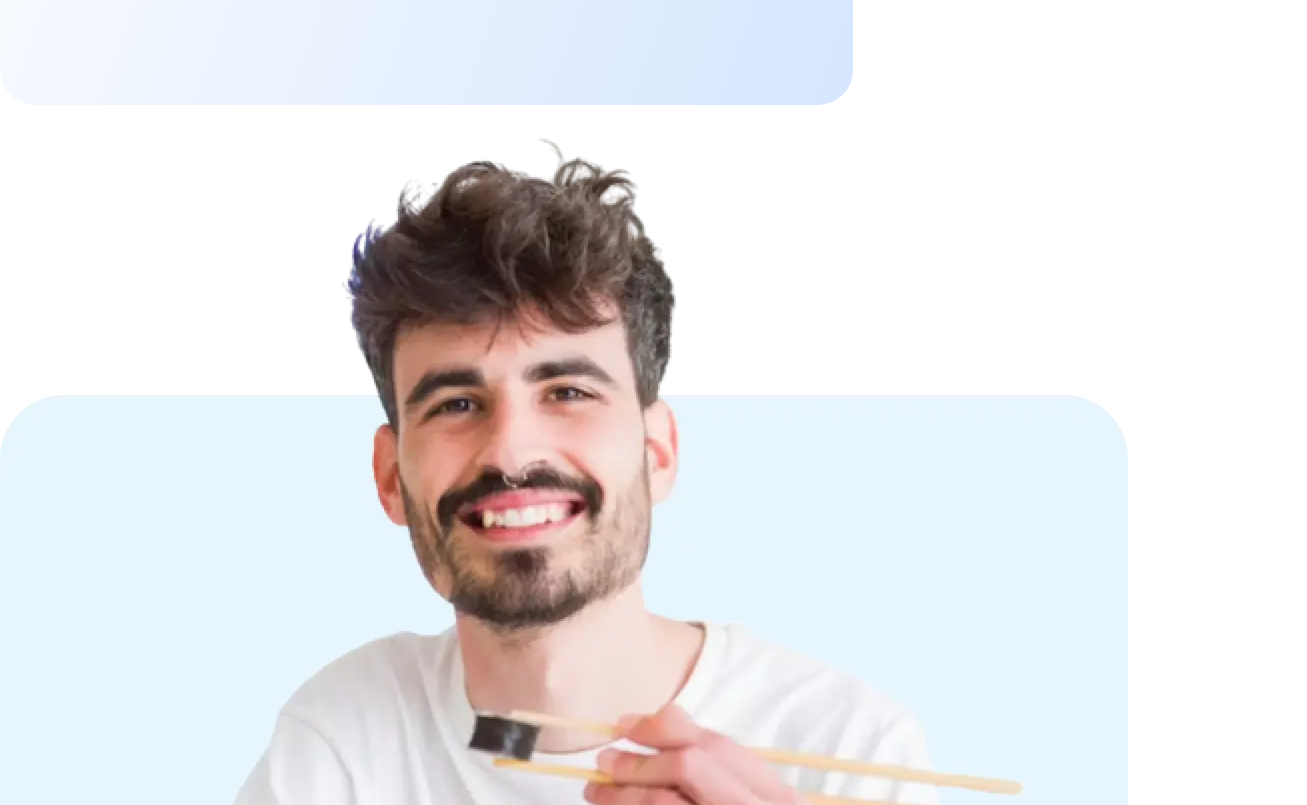
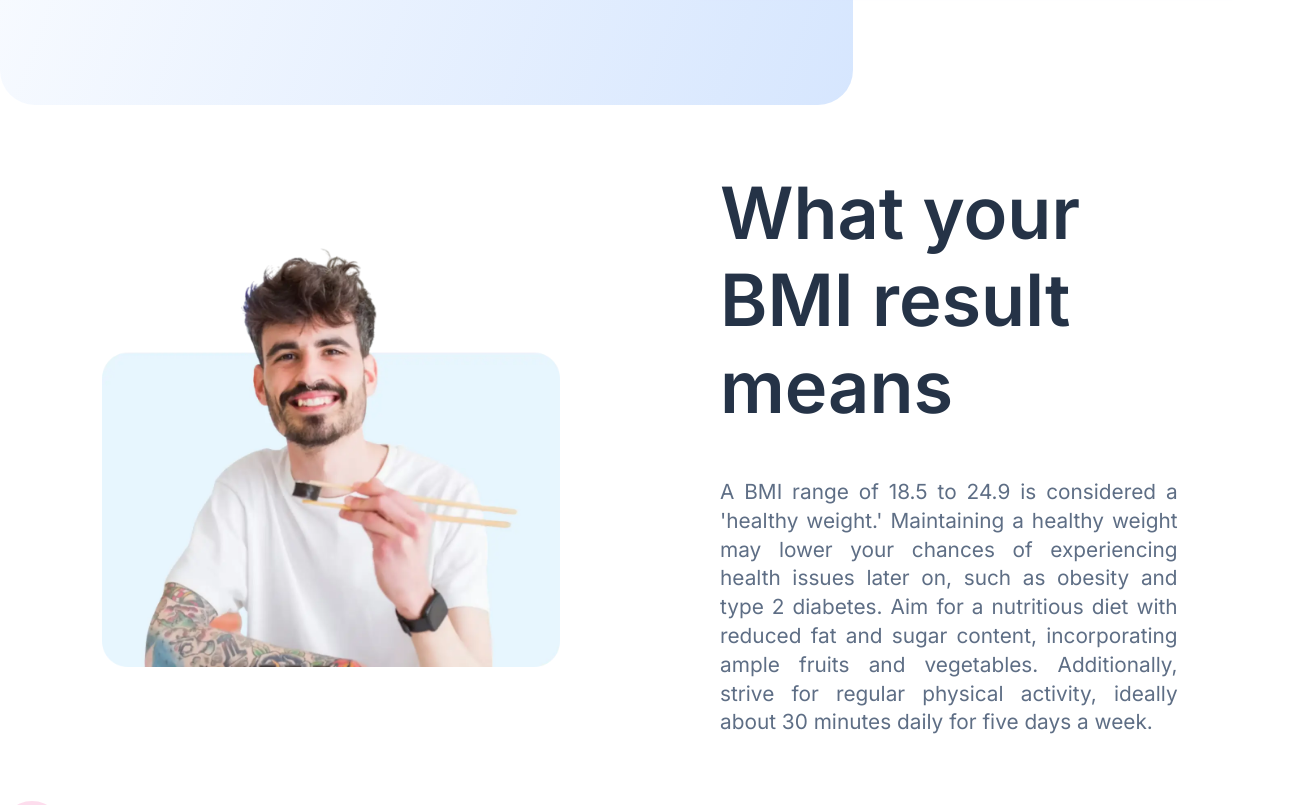
Before and after one commit to philipmontford/bmi-calculator, a plain HTML site: page bmi-calculator/starter-code/index.html in a window 1280 px wide. Shown: the part 616-1421 px from the top of the page, 1307 px wide, since content can reach past the window. Drawn offline with Linux system fonts and the light colour scheme; a script that the page names is missing.

Commit message:
Section 2
Section 2 Work progress currently at 99%

```diff
--- a/bmi-calculator/starter-code/index.html
+++ b/bmi-calculator/starter-code/index.html
@@ -107,8 +107,10 @@
     </header>
 
 
-  <section class="summary">
-    <img src="./assets/images/image-man-eating.webp" alt="man eating sushi" />
+  <div class="summary">
+    <div class="summary-image">
+      <img src="./assets/images/image-man-eating.webp" alt="man eating sushi" />
+    </div>
     <div class="summary-text">
       <h2>
         What your BMI result means
@@ -122,7 +124,7 @@
   five days a week.
       </p>
     </div>
-  </section>
+  </div>
 
     <section class="tips">
 
--- a/bmi-calculator/starter-code/styles.css
+++ b/bmi-calculator/starter-code/styles.css
@@ -109,7 +109,7 @@ p {
   box-shadow: 3px 1px 3px var(--border);
   position: absolute;
   top: 25%;
-  left: -25%;
+  left: -40%;
   padding: 5%;
   display: flex;
   flex-direction: column;
@@ -236,6 +236,33 @@ input[type="radio"]::before {
 
 input [type="radio"]:checked::before {
   transform: scale(1);
+}
+
+.summary {
+  width: 100%;
+  height: auto;
+  display: grid;
+  grid-template-columns: repeat(auto-fit, minmax(250px, 1fr));
+  align-items: center;
+  gap: 10rem;
+  padding: 5% 8%;
+}
+
+.summary-text {
+  display: flex;
+  flex-direction: column;
+  gap: 3rem;
+}
+
+.summary-text h2 {
+  font-size: 4.5rem;
+  margin-bottom: 0;
+}
+
+.summary-text p {
+  font-size: 1.3rem;
+  line-height: 1.8rem;
+  text-align: justify;
 }
 /* header,
 .summary,
```
